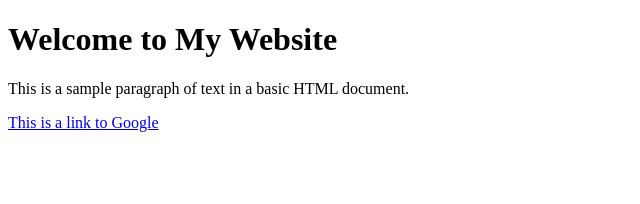
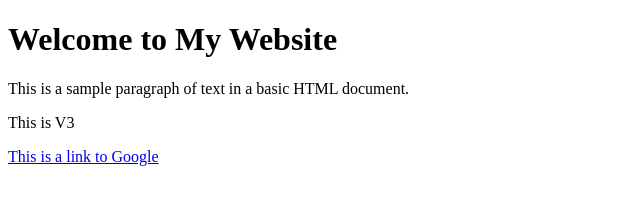
Before and after one commit to kunwarabhi7/git, a plain HTML site: page index.html in a window 1280 px wide. Shown: the whole page, without its empty margins (0-640 px from the left). Drawn offline with Linux system fonts and the light colour scheme.

Commit message:
third commit

```diff
--- a/index.html
+++ b/index.html
@@ -9,6 +9,7 @@
 
     <h1>Welcome to My Website</h1>
     <p>This is a sample paragraph of text in a basic HTML document.</p>
+    <p>This is V3</p>
 
     <a href="https://google.com">This is a link to Google</a>
 
```
